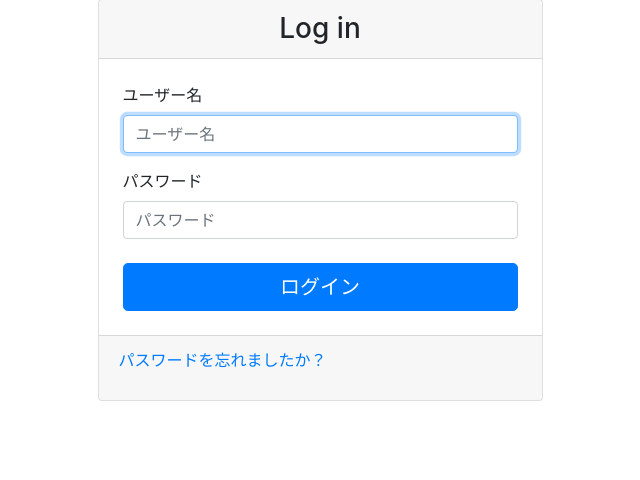
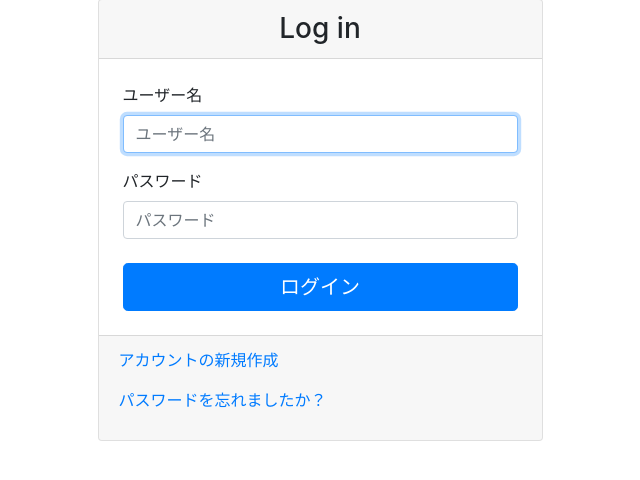
Before and after one commit to NAKKA-K/with-any-zeal, a Django app: page /accounts/login/ in a window 1280 px wide. Shown: the part 97-577 px from the top of the page, without its empty margins (320-960 px from the left). Run offline with Django 3.2, Linux system fonts and the light colour scheme; some libraries are stand-ins or nearby versions.

Commit message:
Add signup link

```diff
--- a/templates/registration/login.html
+++ b/templates/registration/login.html
@@ -20,7 +20,8 @@
                 </form>
 
                 <div class="card-footer">
-                    <p><a href="{% url 'accounts:signup' %}">パスワードを忘れましたか？</a></p>
+                    <p><a href="{% url 'accounts:signup' %}">アカウントの新規作成</a></p>
+                    <p><a href="{% url 'password_reset' %}">パスワードを忘れましたか？</a></p>
                 </div>
             </div>
 
```
